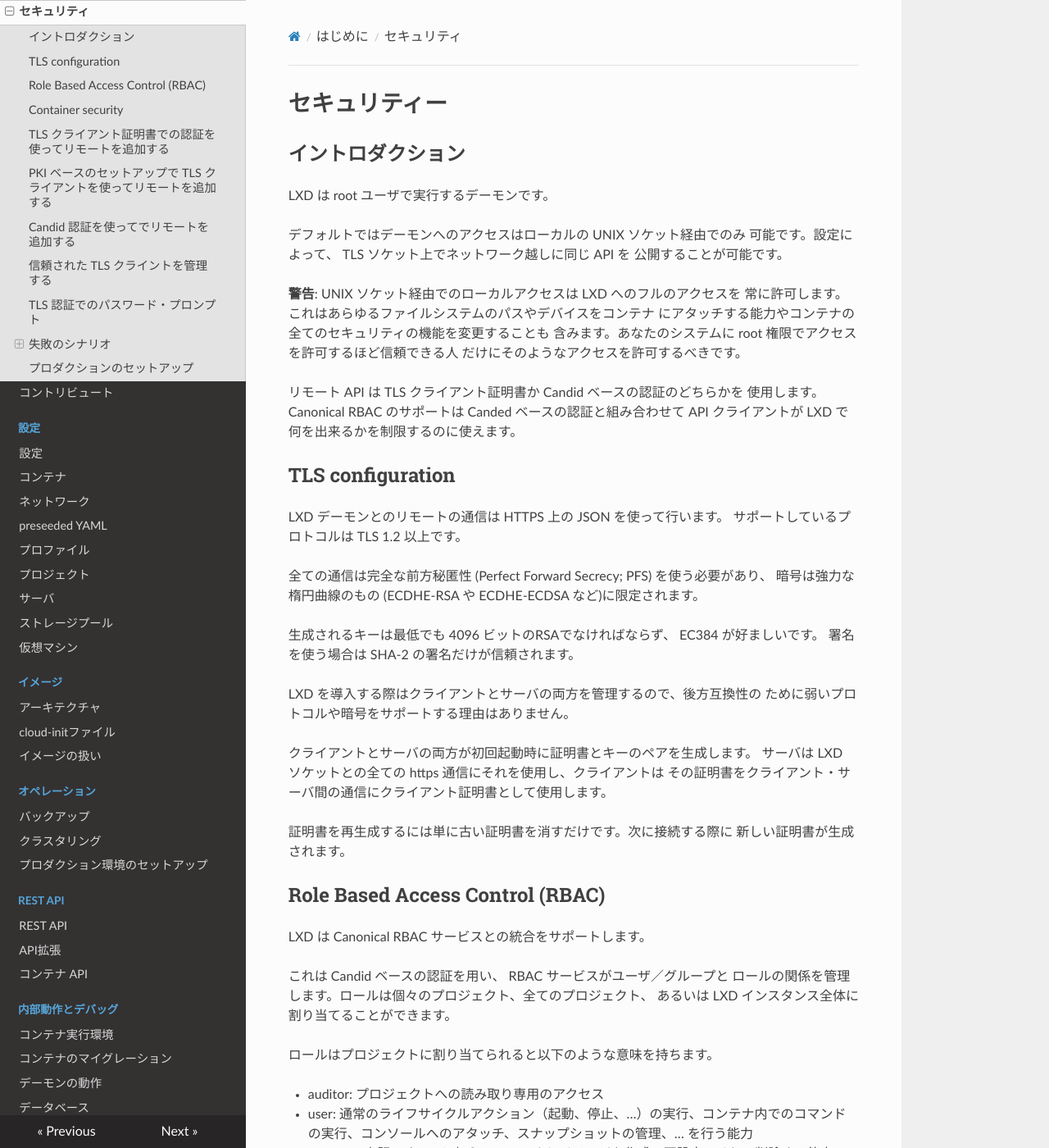
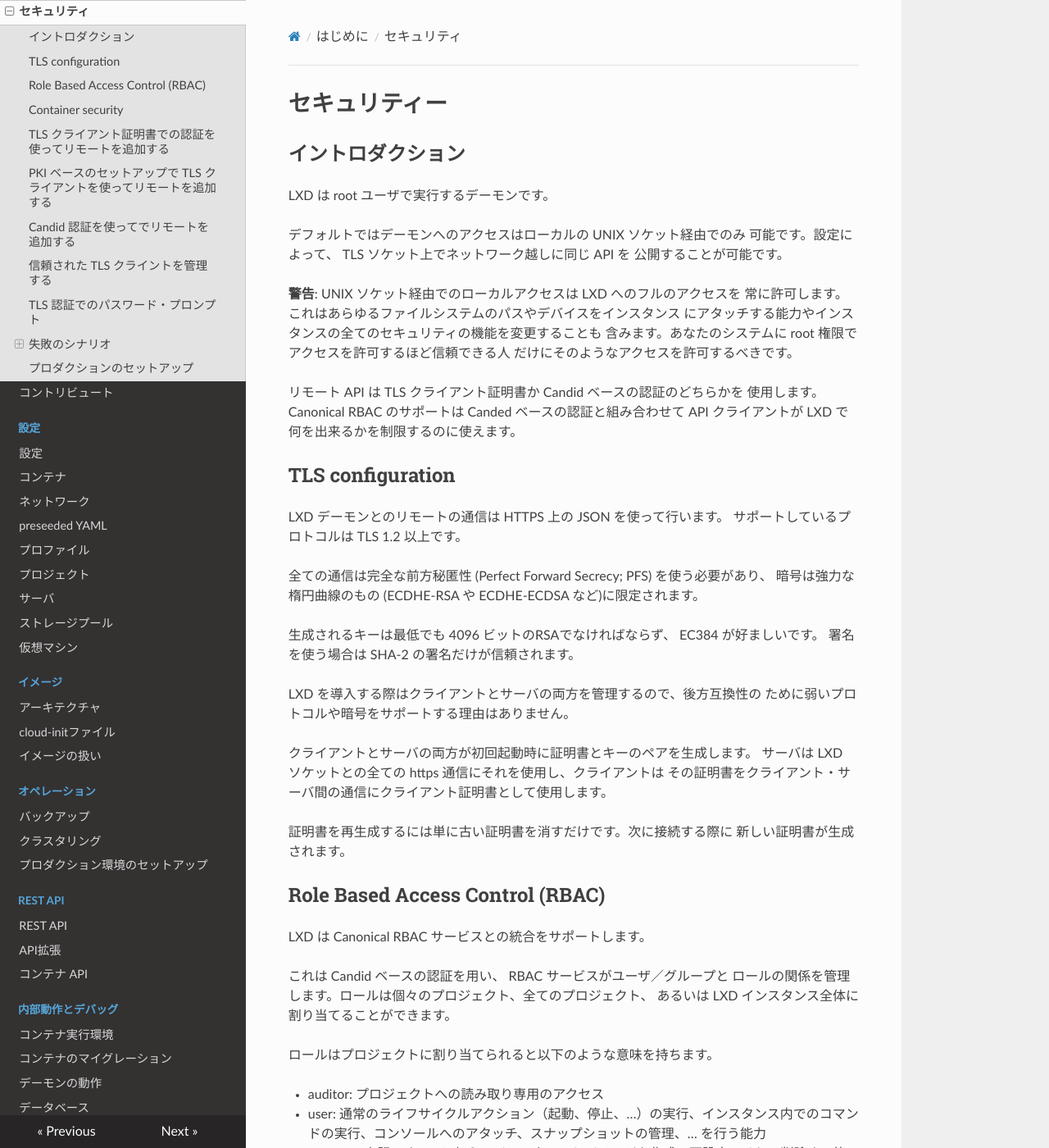
Before and after one commit to lxc-jp/lxd-ja, an MkDocs documentation site: the page built from doc/security.md, in a window 1280 px wide and 1400 px high. Shown: the whole window at 82% size. Built offline with MkDocs 1.6.1, drawn with Linux system fonts in a browser that asks for light colours; nearby versions of some CDN libraries; old or Windows-style settings are respelled for this version of MkDocs; some of the changed text lies outside the part shown.

Commit message:
Update security to upstream at 2020-01-31
Signed-off-by: Hiroaki Nakamura <hnakamur@gmail.com>

```diff
--- a/doc/security.md
+++ b/doc/security.md
@@ -16,15 +16,15 @@ the network on a TLS socket.
 -->
 
 **警告**: UNIX ソケット経由でのローカルアクセスは LXD へのフルのアクセスを
-常に許可します。これはあらゆるファイルシステムのパスやデバイスをコンテナ
-にアタッチする能力やコンテナの全てのセキュリティの機能を変更することも
+常に許可します。これはあらゆるファイルシステムのパスやデバイスをインスタンス
+にアタッチする能力やインスタンスの全てのセキュリティの機能を変更することも
 含みます。あなたのシステムに root 権限でアクセスを許可するほど信頼できる人
 だけにそのようなアクセスを許可するべきです。
 <!--
 **WARNING**: Local access to LXD through the UNIX socket always grants
 full access to LXD. This includes the ability to attach any filesystem
-paths or devices to any container as well as tweaking all security
-features on containers. You should only give such access to someone who
+paths or devices to any instance as well as tweaking all security
+features on instances. You should only give such access to someone who
 you'd trust with root access to your system.
 -->
 
@@ -104,10 +104,10 @@ The meaning of the roles when applied to a project is as follow:
 -->
 
  - auditor: プロジェクトへの読み取り専用のアクセス <!-- Read-only access to the project -->
- - user: 通常のライフサイクルアクション（起動、停止、…）の実行、コンテナ内でのコマンドの実行、コンソールへのアタッチ、スナップショットの管理、… を行う能力 <!-- Ability to do normal lifecycle actions (start, stop, ...),
-   execute commands in the containers, attach to console, manage snapshots, ... -->
- - operator: 上記のすべてに加えてコンテナとイメージを作成、再設定、そして削除する能力 <!-- All of the above + the ability to create, re-configure and
-   delete containers and images -->
+ - user: 通常のライフサイクルアクション（起動、停止、…）の実行、インスタンス内でのコマンドの実行、コンソールへのアタッチ、スナップショットの管理、… を行う能力 <!-- Ability to do normal lifecycle actions (start, stop, ...),
+   execute commands in the instances, attach to console, manage snapshots, ... -->
+ - operator: 上記のすべてに加えてインスタンスとイメージを作成、再設定、そして削除する能力 <!-- All of the above + the ability to create, re-configure and
+   delete instances and images -->
  - admin: 上記のすべてに加えてプロジェクト自体を再構成する能力 <!-- All of the above + the ability to reconfigure the project itself -->
 
 **警告**: これらのロールのうち現状では `auditor` と `user` だけが
```
